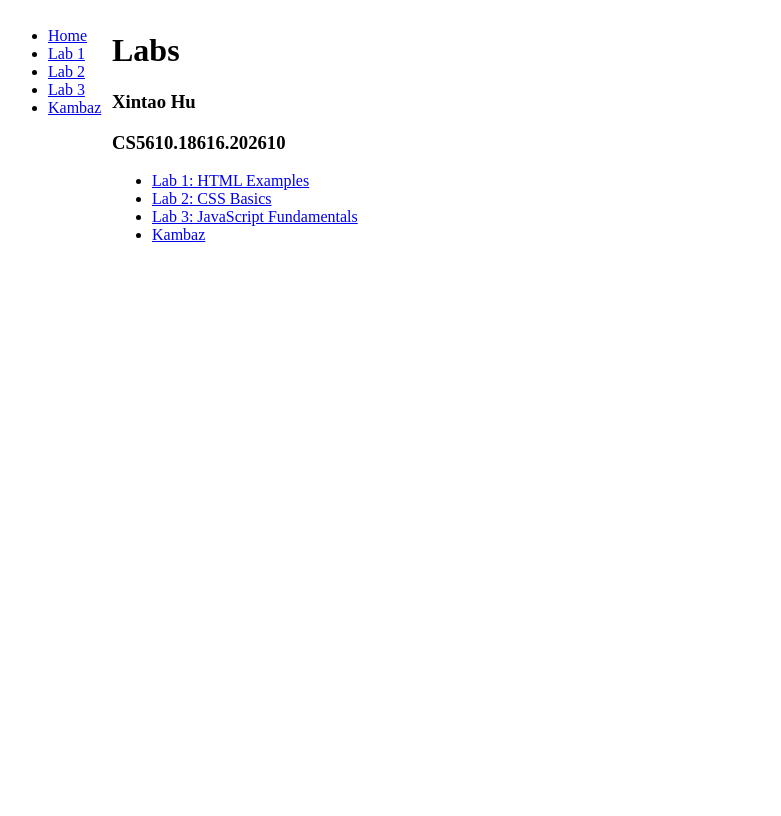
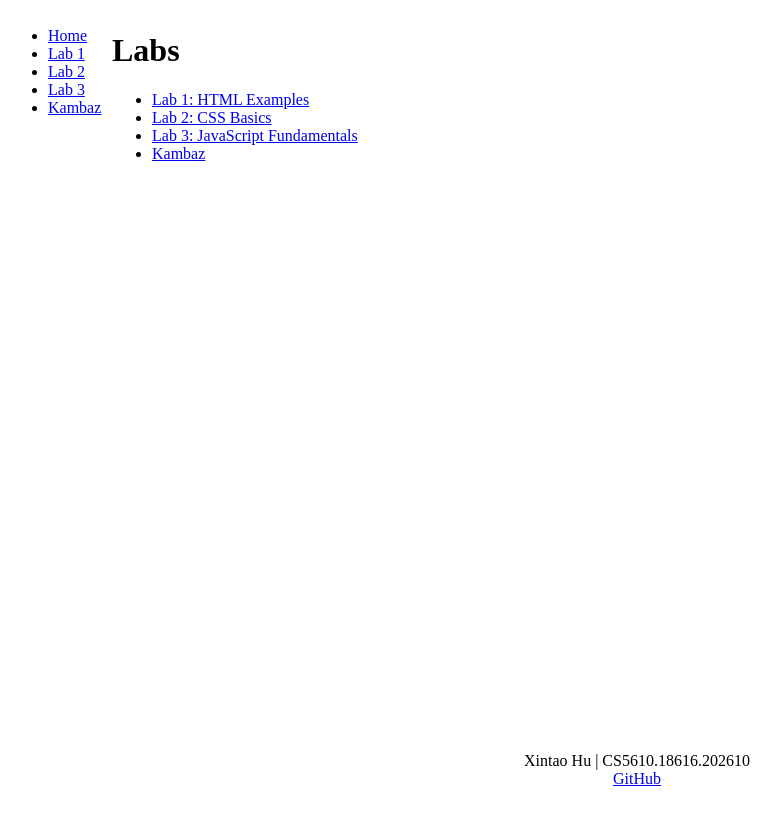
Before and after one commit to zinknovo/kambaz-next-js-xh, a Next.js app: page /Labs in a window 1280 px wide. Shown: the whole page, without its empty margins (3-784 px from the left). Built offline with nearby package versions, Linux system fonts and the light colour scheme.

Commit message:
added footer using flex

```diff
--- a/app/Labs/page.tsx
+++ b/app/Labs/page.tsx
@@ -3,8 +3,6 @@ export default function Labs() {
   return (
     <div id="wd-labs">
       <h1>Labs</h1>
-      <h3>Xintao Hu</h3>
-      <h3>CS5610.18616.202610</h3>
       <ul>
         <li>
           <Link href="/Labs/Lab1" id="wd-lab1-link">
--- a/app/layout.tsx
+++ b/app/layout.tsx
@@ -3,7 +3,26 @@ import { ReactNode } from "react";
 export default function RootLayout({ children }: { children: ReactNode }) {
   return (
     <html lang="en">
-      <body>{children}</body>
+      <body
+        style={{ display: "flex", flexDirection: "column", minHeight: "100vh" }}
+      >
+        <main style={{ flexGrow: 1 }}>{children}</main>
+
+        <footer
+          style={{
+            textAlign: "center",
+            padding: "20px",
+          }}
+        >
+          <p style={{ margin: 0 }}>Xintao Hu | CS5610.18616.202610</p>
+          <a
+            href="https://github.com/zinknovo/kambaz-next-js-xh"
+            target="_blank"
+          >
+            GitHub
+          </a>
+        </footer>
+      </body>
     </html>
   );
 }
```
